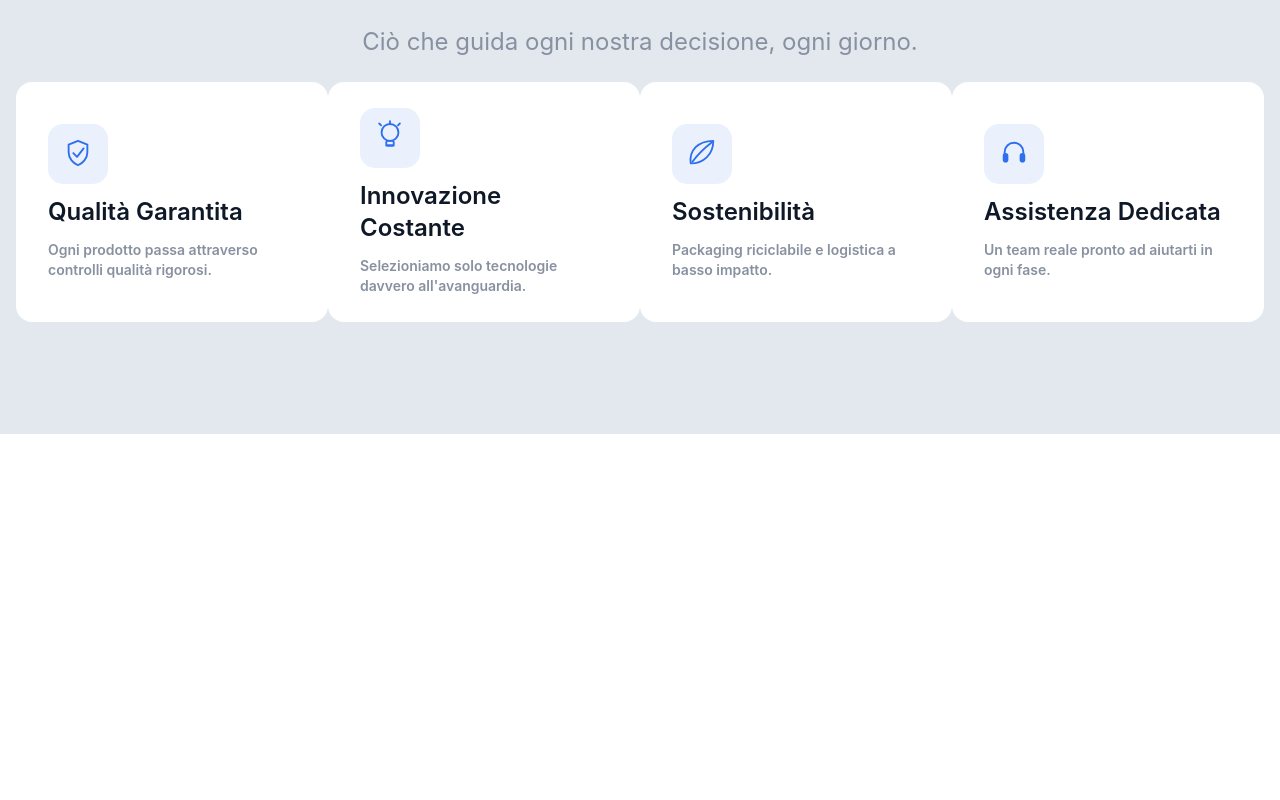
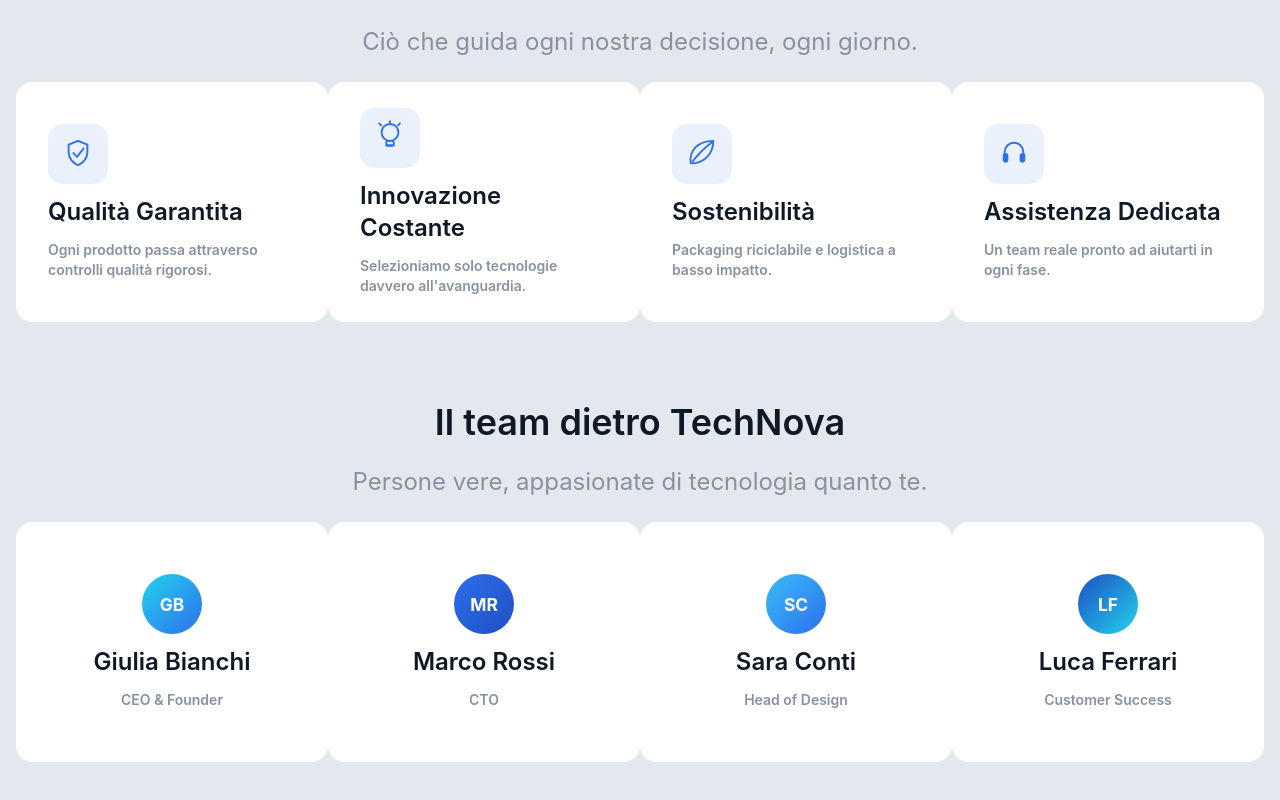
Before and after one commit to Andrea030105/FrontEnd, a React (Vite) app: page /about in a window 1280 px wide. Shown: the part 1510-2310 px from the top of the page. Before the commit the page ends 1944 px from the top, so only its background shows below. Built offline with nearby package versions, Linux system fonts and the light colour scheme; no server answers.

Commit message:
Team section about page done

```diff
--- a/src/pages/About.jsx
+++ b/src/pages/About.jsx
@@ -202,6 +202,67 @@
           </Card>
         </div>
       </section>
+      {/* TEAM SECTION */}
+      <section className="my-20">
+        <div className="text-center">
+          <h3 className="text-4xl font-semibold text-navy-profondo">
+            Il team dietro TechNova
+          </h3>
+          <p className="text-2xl text-text-soft my-6">
+            Persone vere, appasionate di tecnologia quanto te.
+          </p>
+        </div>
+        <div className="flex justify-between">
+          <Card
+            size="sm"
+            className="w-90 h-60 flex justify-center  gap-3 p-8 font-semibold"
+          >
+            <img
+              src="/public/about/avatar-giulia-bianchi.svg"
+              alt="avatarGiulia"
+              className="w-15"
+            />
+            <p className="text-2xl text-navy-profondo">Giulia Bianchi</p>
+            <p className="text-text-soft  text-sm">CEO & Founder</p>
+          </Card>
+          <Card
+            size="sm"
+            className="w-90 h-60 flex justify-center  gap-3 p-8 font-semibold"
+          >
+            <img
+              src="/public/about/avatar-marco-rossi.svg"
+              alt="avatarMarco"
+              className="w-15"
+            />
+            <p className="text-2xl text-navy-profondo">Marco Rossi</p>
+            <p className="text-text-soft  text-sm">CTO</p>
+          </Card>
+          <Card
+            size="sm"
+            className="w-90 h-60 flex justify-center  gap-3 p-8 font-semibold"
+          >
+            <img
+              src="/public/about/avatar-sara-conti.svg"
+              alt="avatarSara"
+              className="w-15"
+            />
+            <p className="text-2xl text-navy-profondo">Sara Conti</p>
+            <p className="text-text-soft  text-sm">Head of Design</p>
+          </Card>
+          <Card
+            size="sm"
+            className="w-90 h-60 flex justify-center  gap-3 p-8 font-semibold"
+          >
+            <img
+              src="/public/about/avatar-luca-ferrari.svg"
+              alt="avatarLuca"
+              className="w-15"
+            />
+            <p className="text-2xl text-navy-profondo">Luca Ferrari</p>
+            <p className="text-text-soft  text-sm">Customer Success</p>
+          </Card>
+        </div>
+      </section>
     </div>
   );
 }
```
